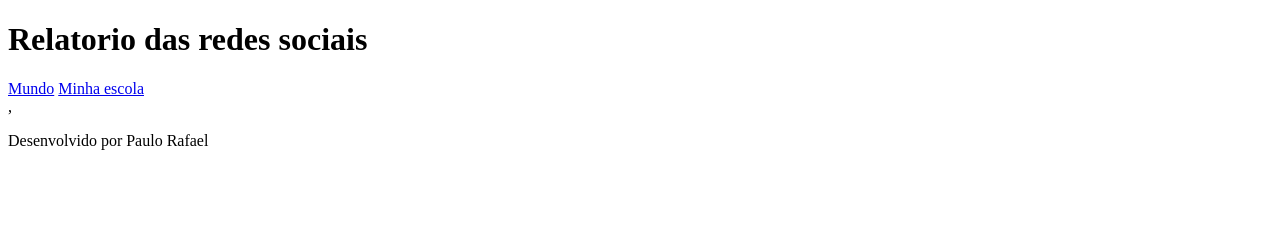
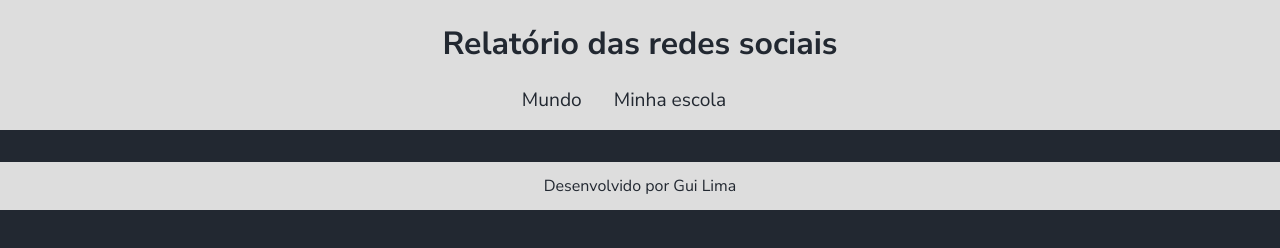
Before and after one commit to paulo12rt/redes-sociais, a plain HTML site: page index.html in a window 1280 px wide. Drawn offline with Linux system fonts and the light colour scheme.

Commit message:
Add files via upload

```diff
--- a/index.html
+++ b/index.html
@@ -2,30 +2,25 @@
 <html lang="pt-br">
 <head>
     <meta charset="UTF-8">
-    <meta http-equiv="X-UA-Compatible" content="IE=edge">
     <meta name="viewport" content="width=device-width, initial-scale=1.0">
-    <title>Rede Socias</title>
+    <title>Redes Sociais</title>
+    <link rel="stylesheet" href="style.css">
 </head>
 <body>
     <header>
-    <h1>Relatorio das redes sociais</h1>
-</header>
+        <h1>Relatório das redes sociais</h1>
         <nav>
             <a href="index.html">Mundo</a>
-    <a href="#">Minha escola </a>
-
+            <a href="#">Minha escola</a>
+        </nav>
+    </header>
     <main class="graficos-section">
-,<section id=" graficos-container" class="gráficos-container">
-    <!-- crie os gráficos aqui-->
+        <section id="graficos-container" class="graficos-container">
+            <!-- crie os gráficos aqui -->
         </section>
     </main>
     <footer>
-<p>Desenvolvido por Paulo Rafael</p>
+        <p>Desenvolvido por Gui Lima</p>
     </footer>
-
-
-
-
-
 </body>
 </html>
--- a/style.css
+++ b/style.css
@@ -1,3 +1,58 @@
-@import url('https://fonts.googleapis.com/css2?family=Inter:ital,opsz,wght@0,14..32,100..900;1,14..32,100..900&display=swap');
-:root
---bg
+@import url('https://fonts.googleapis.com/css2?family=Nunito+Sans:ital,opsz,wght@0,6..12,200..1000;1,6..12,200..1000&display=swap');
+
+:root {
+    --bg-color: #222831;
+    --primary-color: #DDDDDD;
+    --secondary-color: #F05454;
+    --font: "Nunito Sans", sans-serif;
+}
+
+body {
+    background-color: var(--bg-color);
+    color: var(--primary-color);
+    font-family: var(--font);
+    height: 100vh;
+    margin: 0;
+}
+
+header {
+    background-color: var(--primary-color);
+    text-align: center;
+    padding: 1px;
+}
+
+h1 {
+    font-size: 2rem;
+    color: var(--bg-color);
+    font-weight: 700;
+}
+
+nav {
+    display: flex;
+    justify-content: center;
+    font-weight: 400;
+}
+
+nav a {
+    text-decoration: none;
+    color: var(--bg-color);
+    margin: 0 2rem 1rem 0rem;
+    font-size: 1.2rem;
+}
+
+nav a:hover {
+    text-decoration: underline;
+    transform: scale(0.90);
+    transition: transform 0.1s;
+}
+
+footer {
+    display: flex;
+    align-items: center;
+    justify-content: center;
+    background-color: var(--primary-color);
+    color: var(--bg-color);
+    width: 100%;
+    height: 3rem;
+    margin-top: 2rem;
+}
```
Lines whose indentation alone changed are shown as unchanged.
